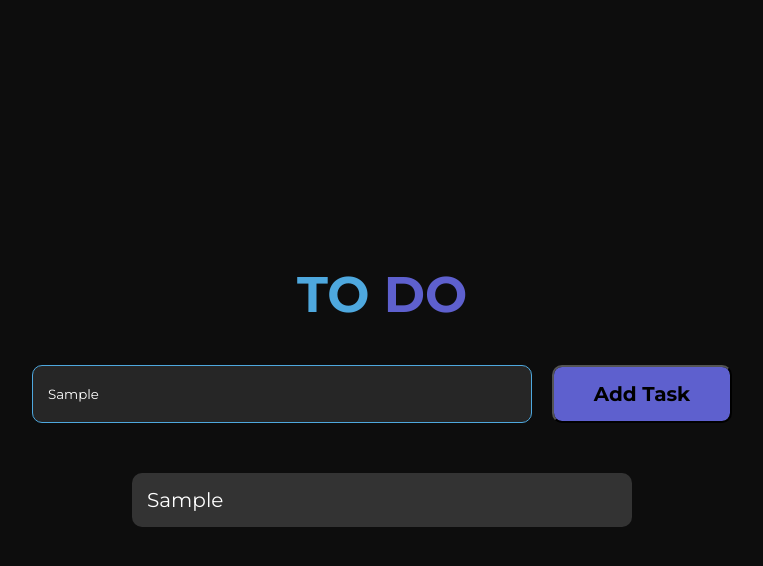
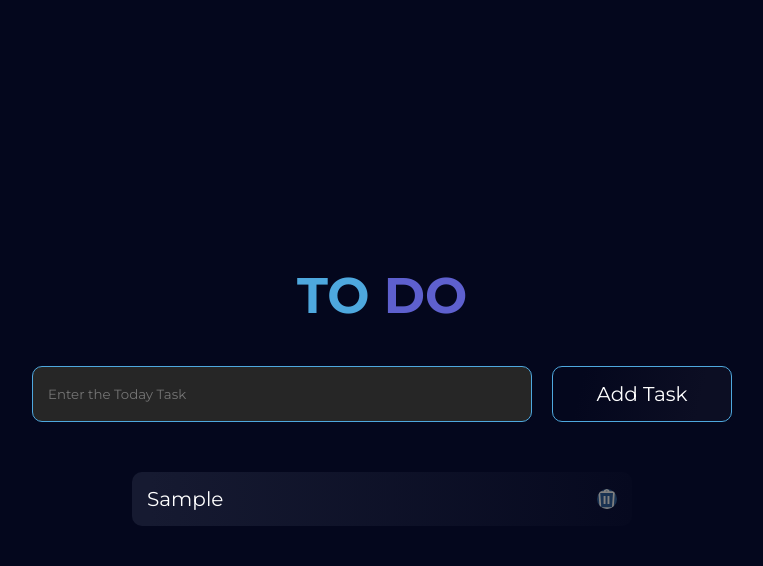
Before and after one commit to mohamed-elhaissan/to-do-list, a plain HTML site: page index.html in a window 1280 px wide. Both pictures are taken after typing "Sample" into the empty fields and a click on the button "Add Task". Shown: the whole page, without its empty margins (258-1021 px from the left). Drawn offline with nearby package versions, Linux system fonts and the light colour scheme.

Commit message:
final touch

```diff
--- a/script.js
+++ b/script.js
@@ -10,11 +10,28 @@ button.addEventListener("click",()=>{
     }
     else {
        let li = document.createElement("li");
-       let ion = document.createElement("ion-icon");
-       ion = ion.setAttribute('name',"checkmark-circle-outline");
+        let img = document.createElement("img");
+        img.src = "assestes/delete.svg";
         li.innerHTML = input.value;
+        li.appendChild(img);
        ul.appendChild(li);
-       ul.appendChild(ion);
+       input.value = "";
 
     }
 })
+const img = document.querySelector("img");
+
+
+ul.addEventListener("click",(e)=>{
+    if(e.target.tagName === "IMG"){
+        e.target.parentElement.remove();
+    }
+    else if(e.target.tagName === 'LI'){
+        e.target.classList.toggle("completed")
+        setTimeout(function(){
+            alert("good work")
+        },1000)
+    }
+}
+
+)
--- a/style.css
+++ b/style.css
@@ -10,7 +10,8 @@ body {
     align-items: center;
     justify-content: center;
     height: 100vh;
-    background-color: #0D0D0D;
+    background-color: #04071D
+    ;
     color: white;
     gap: 40px;
 }
@@ -18,8 +19,17 @@ h1 {
     font-size: 50px;
     color: #4EA8DE;
 }
-.container  {
+/* body img:first-of-type {
+    position: absolute;
+    left: 0;
+    top: 0;
 }
+body img:nth-of-type(2) {
+    position: absolute;
+    right: 0;
+    top: 0;
+} */
+
 h1 span {
     color: #5E60CE;
 }
@@ -50,7 +60,7 @@ h1 span {
     display: flex;
     align-items: center;
     justify-content: center;
-    font-weight: 900;
+
     cursor: pointer;
     font-size: 20px;
     color: black;
@@ -58,29 +68,9 @@ h1 span {
     position: relative;
     background: none;
     border-radius: 10px;
-}
-.container div button::before {
-    content: '';
-    width: 100%;
-    height: 100%;
-    z-index: -99;
-
-    background: #5E60CE;
-    position: absolute;
-    left: 0;
-    top: 0;
-}
-.container div button::after {
-    content: '';
-    width: 100%;
-    height: 100%;
-    background: #4EA8DE;
-    position: absolute;
-
-    z-index: -1;
-   transition: all .2s ease;
-    transform: scaleX(0);
-    transform-origin: center;
+    color:#fff ;
+    background: linear-gradient(103.4deg, #04071D 16.66%, #0C0E23 81.61%);
+    border: 1px solid #4EA8DE;
 }
 
 .container div button:active {
@@ -103,10 +93,34 @@ li {
     display: flex;
     width: 100%;
     align-items: center;
-    background-color: #333333;
+    background: linear-gradient(90deg, #161A31 3.4%, #06091F 100%);
+
     padding: 15px;
+    justify-content: space-between;
     border-radius: 10px;
     margin: 10px 0px;
+    transition: all .3s ease;
+    animation: li .4s ease ;
+    cursor: pointer;
+}
+@keyframes li {
+    0% {
+        transform: scaleX(0) translateY(-10px);
+        opacity: 0;
+    }
+    100% {
+        transform: scaleX(1) translateY(0px);
+        opacity: 1;
+    }
+}
+li img {
+    width: 20px;
+    height: 20px;
+    cursor: pointer;
+    background: #4ea7de42;
+    /* padding: 20px; */
+    border-radius: 50%;
+
 }
 /* .tasks ion-icon:last-of-type {
     position: absolute;
@@ -126,3 +140,6 @@ li {
     margin-right: 10px;
     cursor: pointer;
 } */
+.completed {
+    text-decoration: line-through;
+}
```
Also changed, not shown: index.html (+2 -0 lines), assestes/spotlighht.svg (added), assestes/spotlight.svg (added).
